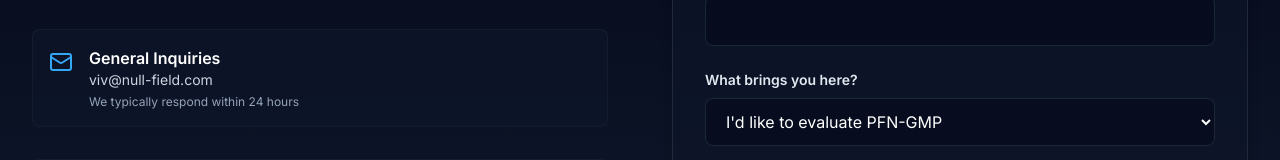
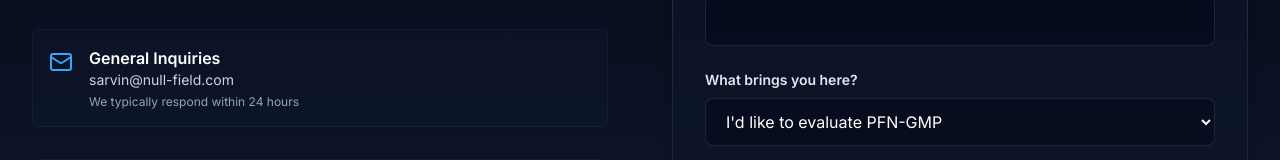
Before and after one commit to mankar1257/pfn-gmp-static-website, a React (Vite) app: page /#/contact in a window 1280 px wide. Shown: the part 279-439 px from the top of the page. Built offline with nearby package versions, Linux system fonts and the light colour scheme.

Commit message:
Update general inquiries email to sarvin@null-field.com

```diff
--- a/pages/Contact.tsx
+++ b/pages/Contact.tsx
@@ -37,7 +37,7 @@
               <Mail className="text-brand-400 mt-1" />
               <div>
                 <h3 className="text-white font-semibold">General Inquiries</h3>
-                <p className="text-slate-300 text-sm">viv@null-field.com</p>
+                <p className="text-slate-300 text-sm">sarvin@null-field.com</p>
                 <p className="text-slate-400 text-xs mt-1">We typically respond within 24 hours</p>
               </div>
             </div>
```
